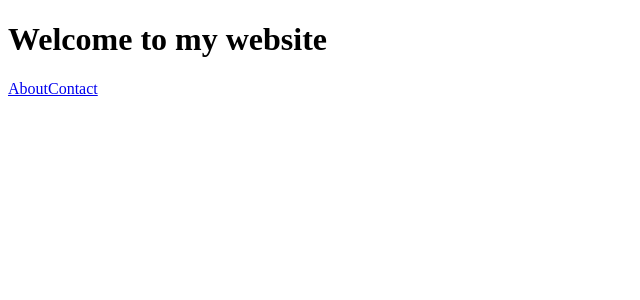
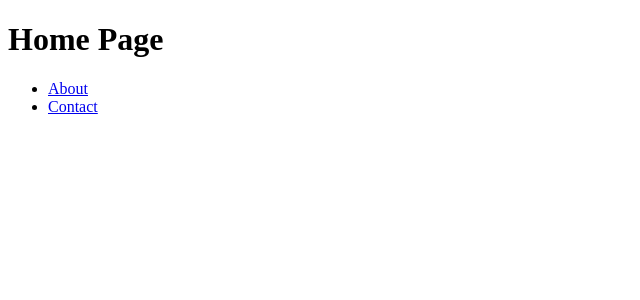
Before and after one commit to Vinay-golkonda99/vinaynextjsapp, a Next.js app: page / in a window 1280 px wide. Shown: the top 300 px of the page, without its empty margins (0-640 px from the left). Built offline with nearby package versions, Linux system fonts and the light colour scheme.

Commit message:
Update index.js

```diff
--- a/pages/index.js
+++ b/pages/index.js
@@ -1,12 +1,19 @@
 // pages/index.js
+import React from 'react';
 import Link from 'next/link';
 
-export default function Home() {
+const HomePage = () => {
   return (
     <div>
-      <h1>Welcome to my website</h1>
-      <Link href="/about"><a>About</a></Link>
-      <Link href="/contact"><a>Contact</a></Link>
+      <h1>Home Page</h1>
+      <nav>
+        <ul>
+          <li><Link href="/about"><a>About</a></Link></li>
+          <li><Link href="/contact"><a>Contact</a></Link></li>
+        </ul>
+      </nav>
     </div>
   );
-}
+};
+
+export default HomePage;
```
